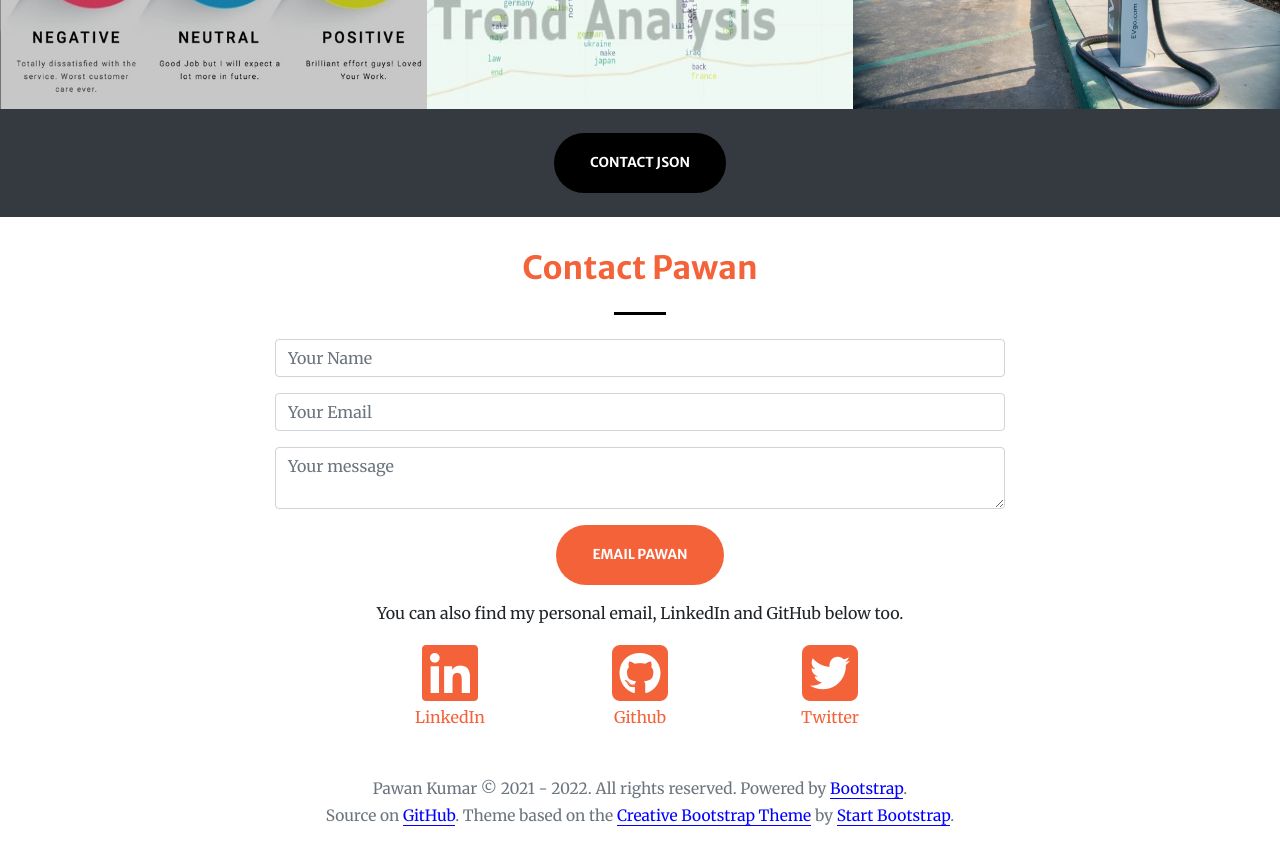
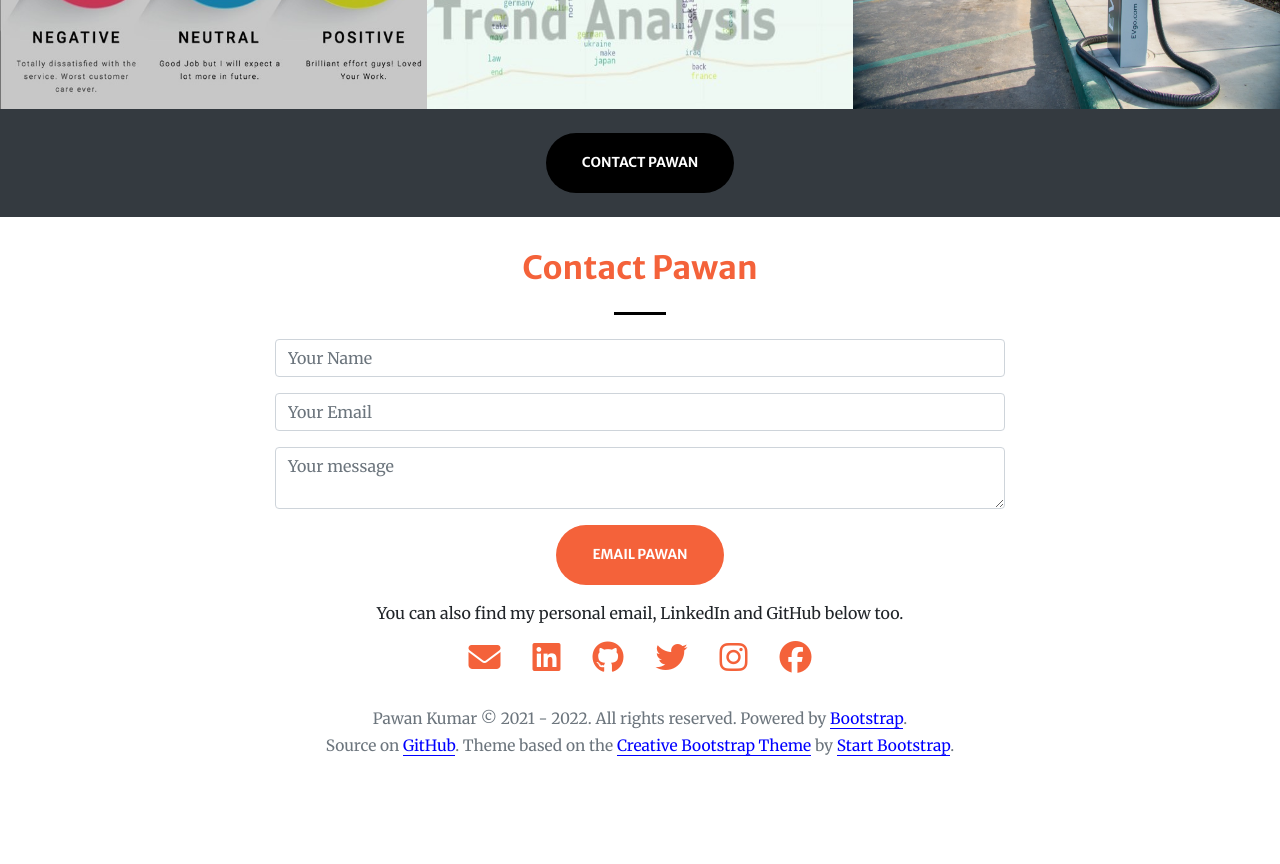
Before and after one commit to singhpawank/singhpawank.github.io, a plain HTML site: page index.html in a window 1280 px wide. Shown: the part 1640-2504 px from the top of the page. After the commit the page ends 2437 px from the top, so only its background shows below. Drawn offline with nearby package versions, Linux system fonts and the light colour scheme.

Commit message:
update index.html

```diff
--- a/index.html
+++ b/index.html
@@ -43,10 +43,14 @@
             <a class="nav-link js-scroll-trigger" href="#about">Education</a>
           </li>
           <li class="nav-item">
-            <a class="nav-link js-scroll-trigger" href="#github">GitHub</a>
+            <a class="nav-link js-scroll-trigger" href="#github">Projects</a>
           </li>
           <li class="nav-item">
-            <a class="nav-link js-scroll-trigger" href="https://drive.google.com/uc?export=view&id=105ksO16FH8G6RVHDVdnG7OedgPwct--7">Resume</a>
+            <a class="nav-link js-scroll-trigger" href="https://github.com/singhpawank">GitHub</a>
+          </li>
+          <li class="nav-item">
+            <a class="nav-link js-scroll-trigger"
+              href="https://drive.google.com/uc?export=view&id=105ksO16FH8G6RVHDVdnG7OedgPwct--7">Resume</a>
           </li>
           <li class="nav-item">
             <a class="nav-link js-scroll-trigger" href="#contact">Contact</a>
@@ -139,7 +143,8 @@
     </div>
 
     <!-- GitHub links below -->
-    <div class="container-fluid p-0">  <!-- p-0 makes the images go edge to edge (no padding) -->
+    <div class="container-fluid p-0">
+      <!-- p-0 makes the images go edge to edge (no padding) -->
       <div class="row no-gutters">
 
         <!-- Feedback Prediction System -->
@@ -181,7 +186,8 @@
 
         <!-- Fast Charging of Electric Powered Vehicles -->
         <div class="col-lg-4 col-sm-6">
-          <a class="portfolio-box" href="https://drive.google.com/drive/folders/15Ucc0t_1K12zB6Baj5wT7N2jPU7tXUDv?usp=sharing">
+          <a class="portfolio-box"
+            href="https://drive.google.com/drive/folders/15Ucc0t_1K12zB6Baj5wT7N2jPU7tXUDv?usp=sharing">
 
             <img class="img-responsive" width="100%" height=340rem src="img/github/ev-charging.jpg" alt="">
             <div class="portfolio-box-caption">
@@ -201,7 +207,7 @@
 
       <div class="text-center p-4">
         <a class="btn btn-black btn-xl js-scroll-trigger" href="#contact">
-        Contact Json
+          Contact Pawan
         </a>
       </div>
 
@@ -245,33 +251,49 @@
       </div>
 
       <!-- Email, LinkedIn, and GitHub links -->
-      <div class="row">
 
-        <div class="col-4 col-sm-4 col-lg-2 offset-lg-3 text-center">
-          <a href="https://www.linkedin.com/in/singhpawank" target="_blank">
-            <i class="fab fa-linkedin fa-4x sr-icons social"></i>
+      <div class="row justify-content-center">
+        <div class="mx-3 text-center">
+          <a href="mailto:iampawan0801@gmail.com" target="_blank">
+            <i class="fa fa-envelope fa-2x sr-icons"></i>
           </a>
 
-          <p><a href="https://www.linkedin.com/in/singhpawank" class="text-social-link" target="_blank">LinkedIn</a></p>
+        </div>
+        <div class="mx-3 text-center">
+          <a href="https://www.linkedin.com/in/singhpawank" target="_blank">
+            <i class="fab fa-linkedin fa-2x sr-icons social"></i>
+          </a>
 
         </div>
 
-        <div class="col-4 col-sm-4 col-lg-2 text-center">
+        <div class="mx-3 text-center">
           <a href="https://github.com/singhpawank" target="_blank">
-            <i class="fab fa-github-square fa-4x sr-icons social"></i>
+            <i class="fab fa-github fa-2x sr-icons social"></i>
           </a>
-          <p><a href="https://github.com/singhpawank" class="text-social-link" target="_blank">Github</a></p>
         </div>
 
-        <div class="col-4 col-sm-4 col-lg-2 text-center">
+        <div class="mx-3 text-center">
           <a href="https://twitter.com/sirpksingh" target="_blank">
-            <i class="fab fa-twitter-square fa-4x sr-icons social"></i>
+            <i class="fab fa-twitter fa-2x sr-icons social"></i>
           </a>
-          <p><a href="https://twitter.com/sirpksingh" class="text-social-link" target="_blank">Twitter</a></p>
 
+        </div>
+
+        <div class="mx-3 text-center">
+          <a href="https://www.instagram.com/pawan.k.singh_/" target="_blank">
+            <i class="fab fa-instagram fa-2x sr-icons social"></i>
+          </a>
+
+        </div>
+
+        <div class="mx-3 text-center">
+          <a href="https://www.facebook.com/singhpawank/" target="_blank">
+            <i class="fab fa-facebook fa-2x sr-icons social"></i>
+          </a>
         </div>
       </div>
     </div>
+
   </section>
 
 
```
Lines whose indentation alone changed are shown as unchanged.
